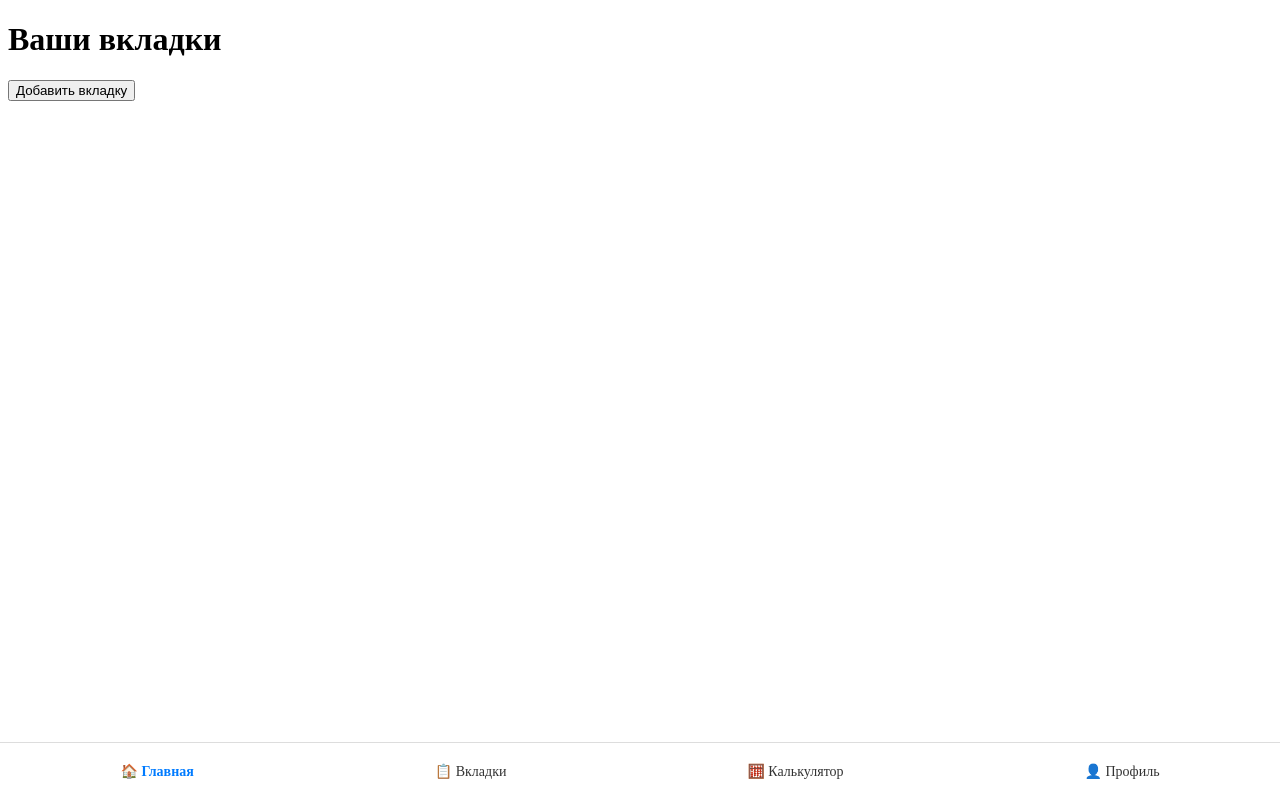
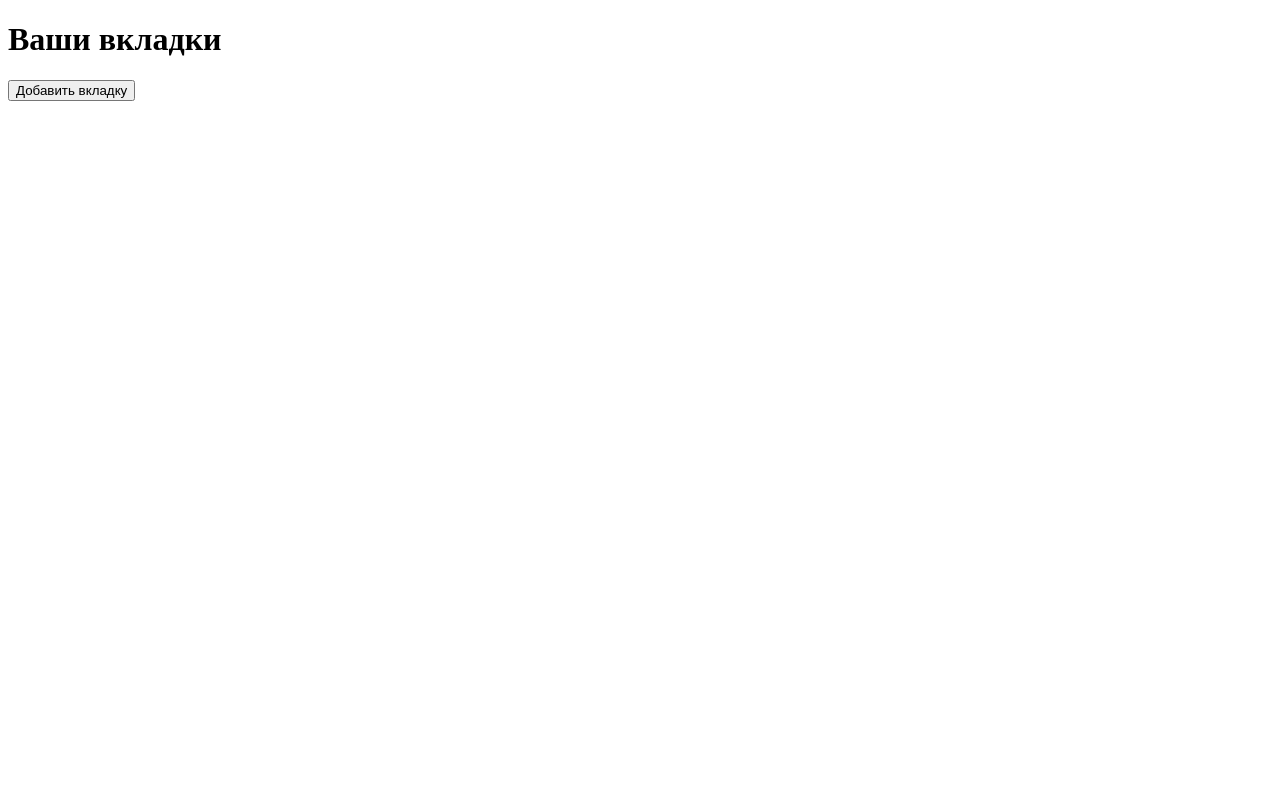
Before and after one commit to RemezovMax/remezovmax.github.io, a React (Vite) app: page /index in a window 1280 px wide. Built offline with nearby package versions, Linux system fonts and the light colour scheme.

Commit message:
Move build files to root for GitHub Pages

```diff
--- a/index.html
+++ b/index.html
@@ -7,5 +7,6 @@
 </head>
 <body>
     <div id="root"></div>
+    <script type="module" src="/src/main.tsx"></script>
 </body>
 </html>
--- a/src/pages/Index.tsx
+++ b/src/pages/Index.tsx
@@ -1,5 +1,4 @@
 import { useState, useEffect } from "react";
-import BottomNav from "../components/BottomNav";
 
 export default function Index() {
   const [tabs, setTabs] = useState<string[]>([]);
@@ -25,7 +24,6 @@ export default function Index() {
         <div key={index}>{tab}</div>
       ))}
       <button onClick={addTab}>Добавить вкладку</button>
-      <BottomNav />
     </div>
   );
 }
```
